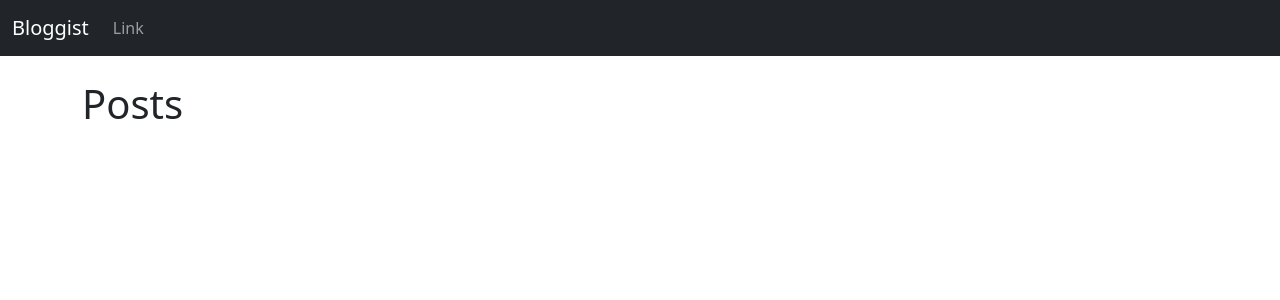
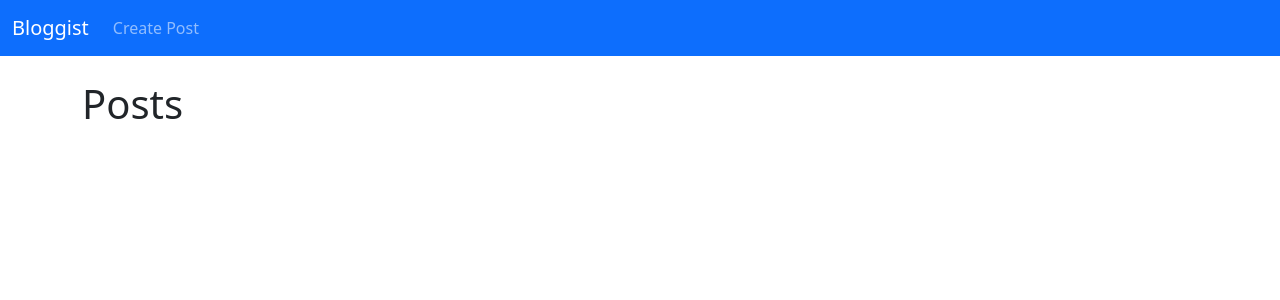
Before and after one commit to n4ff4h/inkstory-django, a Django app: page / in a window 1280 px wide. Shown: the top 300 px of the page. Run offline with Django 4.2, Linux system fonts and the light colour scheme; data that the repository does not hold is empty.

Commit message:
feat: Add create-post page
Additionally remove title_tag field from model

```diff
--- a/posts/models.py
+++ b/posts/models.py
@@ -1,13 +1,17 @@
 from django.db import models
 from django.contrib.auth.models import User
+from django.urls import reverse
 
 # Create your models here.
 class Post(models.Model):
     title = models.CharField(max_length=255)
-    title_tag = models.CharField(max_length=255, default="Title")
     # model.CASCADE: will delete all posts related to the user, if user is deleted
     author = models.ForeignKey(User, on_delete=models.CASCADE)
     body = models.TextField()
 
     def __str__(self) -> str:
         return self.title + ' | ' + str(self.author)
+
+    def get_absolute_url(self):
+        # Redirect to post detail page for the specified post id
+        return reverse('post-detail', args=(str(self.id)))
--- a/posts/templates/home.html
+++ b/posts/templates/home.html
@@ -5,8 +5,9 @@
 <ul>
   {% for post in object_list %}
   <li>
-    <a href="{% url 'post-detail' post.pk %}">{{ post.title }}</a> {{
-    post.author.first_name }} <br />
+    <a href="{% url 'post-detail' post.pk %}">{{ post.title }}</a>
+    - <small>{{ post.author.first_name }}</small>
+    <br />
     {{ post.body}}
   </li>
   {% endfor %}
--- a/posts/templates/post_detail.html
+++ b/posts/templates/post_detail.html
@@ -1,7 +1,7 @@
 {% extends 'base.html' %}
 
 <!-- Title -->
-{% block title %} {{ post.title_tag }} {% endblock %}
+{% block title %} {{ post.title }} {% endblock %}
 <!-- Title end -->
 
 {% block content %}
--- a/posts/urls.py
+++ b/posts/urls.py
@@ -1,8 +1,9 @@
 from django.urls import path
-from .views import HomeView, PostDetailView
+from .views import HomeView, PostDetailView, CreatePostView
 
 urlpatterns = [
     path('', HomeView.as_view(), name="home"),
     # pk: primary key of the model which is passed into the view
     path('posts/<int:pk>', PostDetailView.as_view(), name="post-detail"),
+    path('create/', CreatePostView.as_view(), name="create"),
 ]
--- a/posts/views.py
+++ b/posts/views.py
@@ -3,7 +3,7 @@
 #       from the database.
 
 from django.shortcuts import render
-from django.views.generic import ListView, DetailView
+from django.views.generic import ListView, DetailView, CreateView
 from .models import Post
 
 # Create your views here.
@@ -14,3 +14,8 @@ class HomeView(ListView):
 class PostDetailView(DetailView):
     model = Post
     template_name = 'post_detail.html'
+
+class CreatePostView(CreateView):
+    model = Post
+    template_name = 'create_post.html'
+    fields = '__all__'
--- a/templates/base.html
+++ b/templates/base.html
@@ -13,7 +13,7 @@
   </head>
   <body>
     <!-- Navbar -->
-    <nav class="navbar navbar-expand-lg navbar-dark bg-dark">
+    <nav class="navbar navbar-expand-lg navbar-dark bg-primary">
       <div class="container-fluid">
         <a class="navbar-brand" href="{% url 'home' %}">Bloggist</a>
         <button
@@ -30,7 +30,7 @@
         <div class="collapse navbar-collapse" id="navbarSupportedContent">
           <ul class="navbar-nav me-auto mb-2 mb-lg-0">
             <li class="nav-item">
-              <a class="nav-link" href="#">Link</a>
+              <a class="nav-link" href="{% url 'create' %}">Create Post</a>
             </li>
           </ul>
         </div>
```
Also changed, not shown: posts/templates/create_post.html (added, +16 -0 lines), posts/migrations/0003_remove_post_title_tag.py (added).
